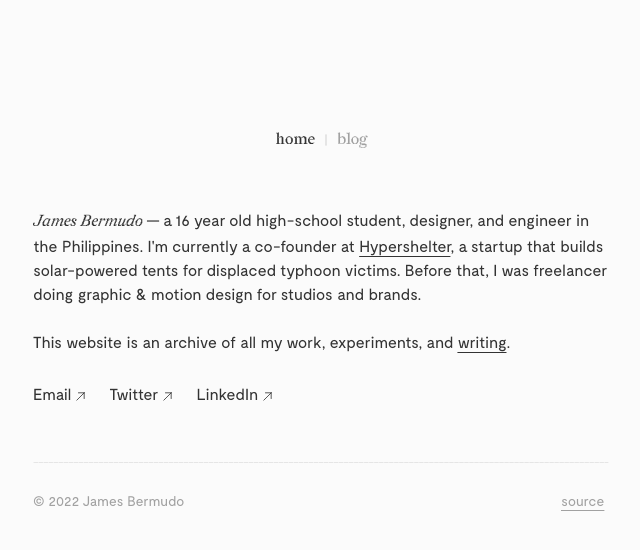
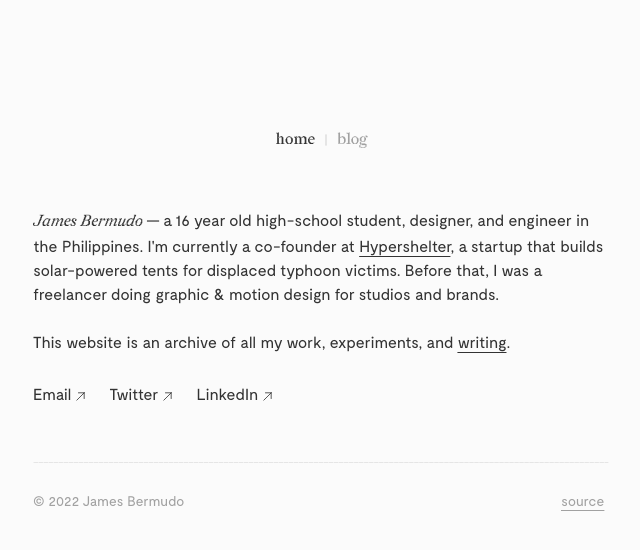
Before and after one commit to jcebermudo/jamesbermudo.com, a Next.js app: page / in a window 1280 px wide. Shown: the top 550 px of the page, without its empty margins (319-959 px from the left). Built offline with nearby package versions, Linux system fonts and the light colour scheme; a web font is replaced by a local one.

Commit message:
bio edit

```diff
--- a/pages/index.jsx
+++ b/pages/index.jsx
@@ -12,7 +12,7 @@ export default function Home() {
         <span className="font-display italic">James Bermudo</span> — a 16 year
         old high-school student, designer, and engineer in the Philippines.
         I&apos;m currently a co-founder at <a href="https://hypershelter.co"className="underline underline-offset-4 duration-150 hover:text-[#19A1FD]">Hypershelter</a>, a startup that builds solar-powered tents for displaced typhoon victims.
-        Before that, I was freelancer doing graphic & motion design for studios and brands.
+        Before that, I was a freelancer doing graphic & motion design for studios and brands.
         <br />
         <br />
         This website is an archive of all my work, experiments, and{" "}
```
